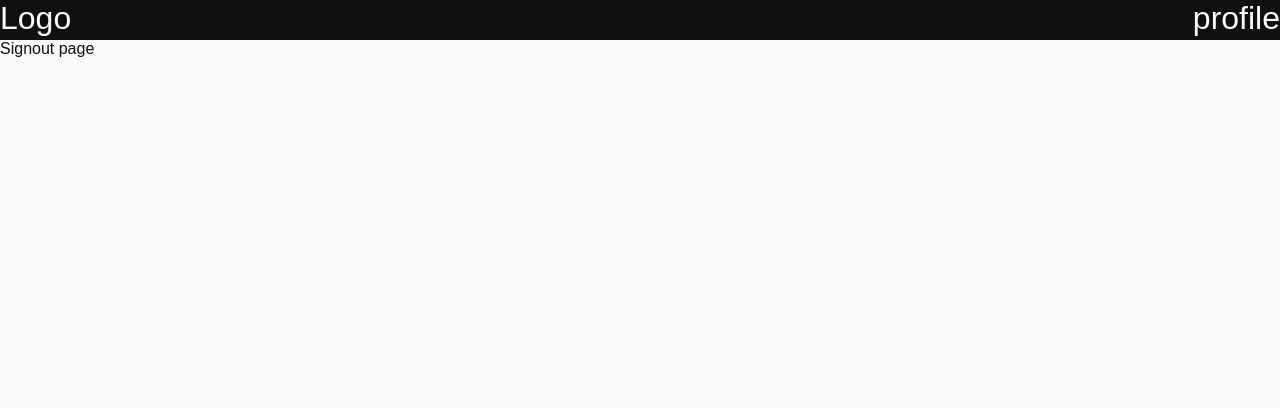
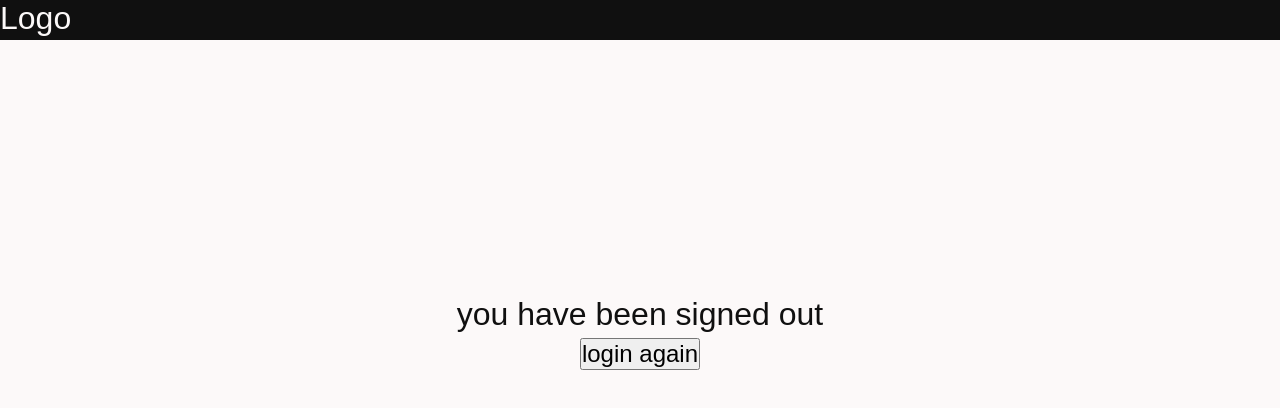
Before and after one commit to vivek250391/JK, a Next.js app in the folder frontend/: page /auth/signout in a window 1280 px wide. Shown: the top 408 px of the page. Built offline with nearby package versions, Linux system fonts and the light colour scheme.

Commit message:
added  authentication flow frontend

```diff
--- a/frontend/src/app/auth/signout/page.jsx
+++ b/frontend/src/app/auth/signout/page.jsx
@@ -1,7 +1,22 @@
+'use client'
+
+import { useEffect } from "react"
+import { useRouter } from "next/navigation"
+import Styles from '@/app/auth/signout/page.module.css'
 export default function Signout(){
+    const router=useRouter()
+    useEffect(()=>{
+        localStorage.removeItem("Token")
+        localStorage.setItem("userloggedin",false)
+    },[])
     return (
-        <div>
-            Signout page
+        <div className={Styles.center}>
+            <div className={Styles.aligncenter}>
+            you have been signed out
+            <div>
+                <button className={Styles.loginbutton} type="button" onClick={()=>router.push('/auth/login')}>login again</button>
+            </div>
+            </div>
         </div>
     )
 }
--- /dev/null
+++ b/frontend/src/app/auth/signout/page.module.css
@@ -0,0 +1,15 @@
+.center
+{
+    text-align: center;
+    font-size: 2rem;
+}
+
+.aligncenter
+{
+    margin-top: 20%;
+}
+
+.loginbutton
+{
+    font-size: 1.5rem;
+}
--- a/frontend/src/app/layout.jsx
+++ b/frontend/src/app/layout.jsx
@@ -1,3 +1,5 @@
+
+
 import { Geist, Geist_Mono } from "next/font/google";
 import "./globals.css";
 import { Header } from "@/components/Header/Header";
@@ -17,7 +19,10 @@ export const metadata = {
   description: "A Next generation Library System",
 };
 
+
 export default function RootLayout({ children }) {
+
+
   return (
     <html lang="en">
       <body className={`${geistSans.variable} ${geistMono.variable}`}>
--- a/frontend/src/components/Header/Header.jsx
+++ b/frontend/src/components/Header/Header.jsx
@@ -1,10 +1,32 @@
+'use client'
 import styles from '@/components/Header/Header.module.css'
+import { useRouter } from 'next/navigation'
+import { useEffect, useState } from 'react'
 export function Header({heading}){
+    const [isuserloggedin,setIsUserLoggedin]=useState(localStorage.getItem("userloggedin"))
+    const router=useRouter()
+
+
+
+    useEffect(()=>{
+         if(localStorage.getItem("userloggedin")!==setIsUserLoggedin)
+            setIsUserLoggedin(localStorage.getItem("userloggedin"))
+    },[isuserloggedin])
+
+    function renderlogout(){
+        if(isuserloggedin==="true")
+            return (
+        <div className={styles.logout} onClick={()=>{setIsUserLoggedin("false");router.push('/auth/signout')}}>Logout</div>
+        )
+    }
+
+
     return (
         <div className={styles.header}>
            <div className={styles.logo}>Logo</div>
-           <div className={styles.text}>{process.env.SITE_HEADER}</div>
-           <div className={styles.profile}>profile</div>
+           <div className={styles.text}>{process.env.NEXT_PUBLIC_SITE_HEADER}</div>
+           {isuserloggedin==="true"&&<div className={styles.profile} onClick={()=>router.push('/auth/profile')}>profile</div>}
+           {renderlogout()}
         </div>
     )
 }
--- a/frontend/src/components/Header/Header.module.css
+++ b/frontend/src/components/Header/Header.module.css
@@ -20,3 +20,7 @@
   width: 20%;
   text-align: right;
 }
+
+.header .logout{
+  cursor: pointer;
+}
--- a/frontend/src/components/auth/Login.jsx
+++ b/frontend/src/components/auth/Login.jsx
@@ -2,7 +2,9 @@
 import Styles from "@/components/auth/Login.module.css"
 import { setUsername,setPassword,Login as loginUser } from "@/lib/auth/logineventhandler"
 import { useState } from "react"
+import { useRouter } from "next/navigation"
 export function Login(){
+    const router=useRouter()
     const [loginForm,setLoginForm]=useState({username:'',password:''})
     const [error,setError]=useState('')
     const [success,setSuccees]=useState('')
@@ -22,7 +24,7 @@ export function Login(){
                 {success}
             </div>
             <div>
-                <button onClick={()=>loginUser(loginForm,setError,setSuccees)}>Login</button>
+                <button onClick={()=>loginUser(loginForm,setError,setSuccees,router)}>Login</button>
             </div>
 
         </div>
```
Also changed, not shown: frontend/src/app/auth/profile/page.jsx (+9 -0 lines), frontend/src/app/page.jsx (+10 -0 lines), frontend/src/lib/auth/logineventhandler.js (+6 -3 lines), 1 other file (tests, documents, lock files or other folders).
